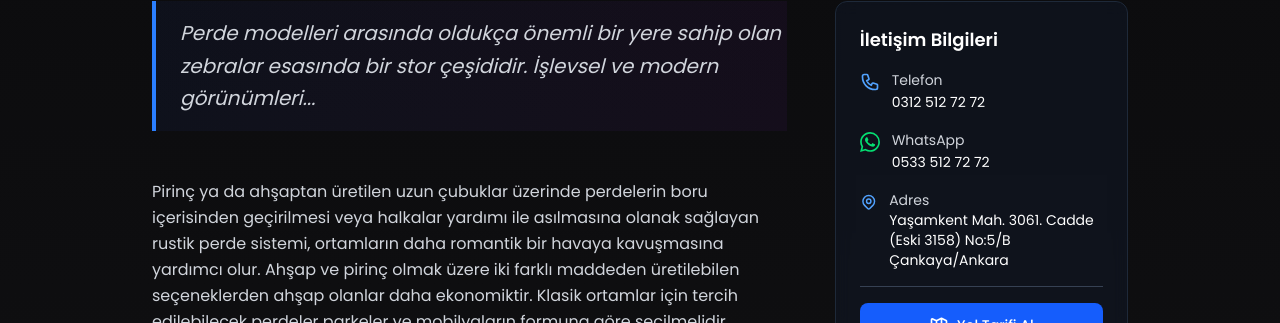
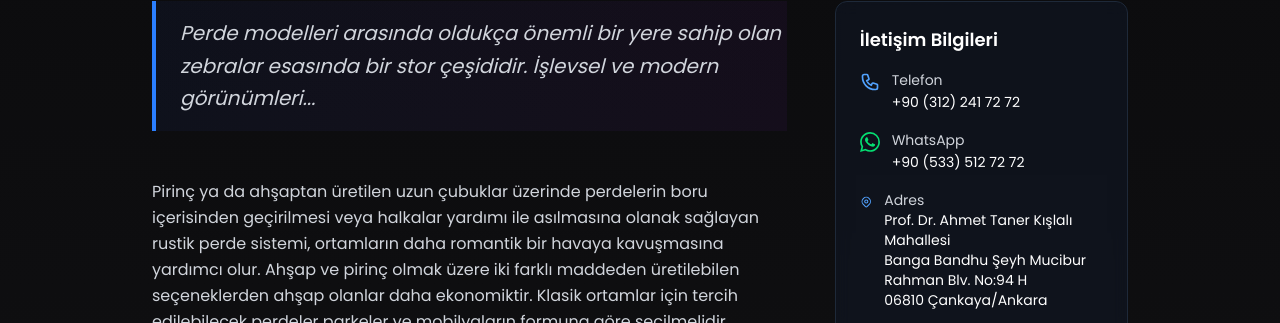
Before and after one commit to berkaybasol/pileperdefront, a Next.js app: page /blog/rustik-perde-sevenler-buraya in a window 1280 px wide. Shown: the part 477-800 px from the top of the page. Built offline with nearby package versions, Linux system fonts and the light colour scheme; no server answers.

Commit message:
Use site settings in blog contact info

```diff
--- a/app/blog/[slug]/page.tsx
+++ b/app/blog/[slug]/page.tsx
@@ -3,6 +3,7 @@ import Image from 'next/image';
 import Link from 'next/link';
 import { getAllBlogPosts, getPublicBlogPostBySlug, getPublicBlogPosts } from '@/lib/blogContent';
 import { sanitizeHtml } from '@/lib/sanitizeHtml';
+import { getPublicSiteSettings, normalizePhoneHref, normalizeWhatsAppNumber } from '@/lib/siteSettings';
 
 export async function generateStaticParams() {
   const posts = getAllBlogPosts();
@@ -117,6 +118,10 @@ export default async function BlogPost({ params }: { params: Promise<{ slug: str
   };
 
   const formattedContent = sanitizeHtml(formatContent(post.content));
+  const siteSettings = await getPublicSiteSettings();
+  const phone = siteSettings['company.phone.primary'];
+  const whatsapp = siteSettings['company.whatsapp.primary'];
+  const addressLines = siteSettings['company.address.showroom'].split(/\r?\n/).filter(Boolean);
 
   // İlgili yazıları bul
   const relatedPosts = posts
@@ -234,8 +239,8 @@ export default async function BlogPost({ params }: { params: Promise<{ slug: str
                     </svg>
                     <div>
                       <p className="text-sm text-gray-300">Telefon</p>
-                      <a href="tel:+903125127272" className="text-sm text-white hover:text-blue-400 transition-colors">
-                        0312 512 72 72
+                      <a href={`tel:${normalizePhoneHref(phone)}`} className="text-sm text-white hover:text-blue-400 transition-colors">
+                        {phone}
                       </a>
                     </div>
                   </div>
@@ -246,8 +251,8 @@ export default async function BlogPost({ params }: { params: Promise<{ slug: str
                     </svg>
                     <div>
                       <p className="text-sm text-gray-300">WhatsApp</p>
-                      <a href="https://wa.me/905335127272" target="_blank" rel="noopener noreferrer" className="text-sm text-white hover:text-green-400 transition-colors">
-                        0533 512 72 72
+                      <a href={`https://wa.me/${normalizeWhatsAppNumber(whatsapp)}`} target="_blank" rel="noopener noreferrer" className="text-sm text-white hover:text-green-400 transition-colors">
+                        {whatsapp}
                       </a>
                     </div>
                   </div>
@@ -260,15 +265,19 @@ export default async function BlogPost({ params }: { params: Promise<{ slug: str
                     <div>
                       <p className="text-sm text-gray-300">Adres</p>
                       <p className="text-sm text-white">
-                        Yaşamkent Mah. 3061. Cadde<br/>
-                        (Eski 3158) No:5/B Çankaya/Ankara
+                        {addressLines.map((line) => (
+                          <span key={line}>
+                            {line}
+                            <br />
+                          </span>
+                        ))}
                       </p>
                     </div>
                   </div>
 
                   <div className="pt-4 mt-4 border-t border-gray-700">
                     <a
-                      href="https://maps.app.goo.gl/5XbjMAsscS58sh7p8"
+                      href={siteSettings['company.maps.url']}
                       target="_blank"
                       rel="noopener noreferrer"
                       className="flex items-center justify-center gap-2 w-full py-3 bg-blue-600 hover:bg-blue-700 text-white rounded-lg transition-colors"
--- a/components/Contact.tsx
+++ b/components/Contact.tsx
@@ -3,31 +3,12 @@
 import { motion } from 'framer-motion'
 import Link from 'next/link'
 import { useEffect, useMemo, useState } from 'react'
+import { fallbackSiteSettings, getPublicSiteSettings, normalizePhoneHref, normalizeWhatsAppNumber } from '@/lib/siteSettings'
 
 const API_BASE_URL = process.env.NEXT_PUBLIC_API_BASE_URL || 'http://localhost:8080'
 
-type ApiResponse<T> = {
-  success: boolean
-  data: T
-  message: string | null
-  timestamp: string
-}
-
-const fallbackSettings: Record<string, string> = {
-  'company.phone.primary': '+90 (312) 241 72 72',
-  'company.whatsapp.primary': '+90 (533) 512 72 72',
-  'company.email': 'info@pileperde.com.tr',
-  'company.address.showroom': 'Prof. Dr. Ahmet Taner Kışlalı Mahallesi\nBanga Bandhu Şeyh Mucibur Rahman Blv. No:94 H\n06810 Çankaya/Ankara',
-  'company.maps.url': 'https://maps.app.goo.gl/vZuC8nLLVss97n2Z9',
-  'company.hours.weekday': 'Pzt-Cmt: 10:00-19:30',
-  'company.hours.sunday': 'Pazar: 11:30-17:30',
-}
-
-const normalizePhoneHref = (value: string) => value.replace(/[^\d+]/g, '')
-const normalizeWhatsAppNumber = (value: string) => value.replace(/\D/g, '')
-
 const Contact = () => {
-  const [settings, setSettings] = useState<Record<string, string>>(fallbackSettings)
+  const [settings, setSettings] = useState<Record<string, string>>(fallbackSiteSettings)
   const [formData, setFormData] = useState({
     name: '',
     phone: '',
@@ -39,16 +20,7 @@ const Contact = () => {
 
   useEffect(() => {
     const loadSettings = async () => {
-      try {
-        const response = await fetch(`${API_BASE_URL}/api/public/settings`)
-        if (!response.ok) {
-          return
-        }
-
-        const body = await response.json() as ApiResponse<Record<string, string>>
-        setSettings({ ...fallbackSettings, ...body.data })
-      } catch {
-      }
+      setSettings(await getPublicSiteSettings())
     }
 
     void loadSettings()
--- /dev/null
+++ b/lib/siteSettings.ts
@@ -0,0 +1,35 @@
+const API_BASE_URL = process.env.NEXT_PUBLIC_API_BASE_URL || 'http://localhost:8080'
+
+export const fallbackSiteSettings: Record<string, string> = {
+  'company.phone.primary': '+90 (312) 241 72 72',
+  'company.whatsapp.primary': '+90 (533) 512 72 72',
+  'company.email': 'info@pileperde.com.tr',
+  'company.address.showroom': 'Prof. Dr. Ahmet Taner Kışlalı Mahallesi\nBanga Bandhu Şeyh Mucibur Rahman Blv. No:94 H\n06810 Çankaya/Ankara',
+  'company.maps.url': 'https://maps.app.goo.gl/vZuC8nLLVss97n2Z9',
+  'company.hours.weekday': 'Pzt-Cmt: 10:00-19:30',
+  'company.hours.sunday': 'Pazar: 11:30-17:30',
+}
+
+type ApiResponse<T> = {
+  success: boolean
+  data: T
+  message: string | null
+  timestamp: string
+}
+
+export const normalizePhoneHref = (value: string) => value.replace(/[^\d+]/g, '')
+export const normalizeWhatsAppNumber = (value: string) => value.replace(/\D/g, '')
+
+export const getPublicSiteSettings = async () => {
+  try {
+    const response = await fetch(`${API_BASE_URL}/api/public/settings`, { cache: 'no-store' })
+    if (!response.ok) {
+      return fallbackSiteSettings
+    }
+
+    const body = await response.json() as ApiResponse<Record<string, string>>
+    return { ...fallbackSiteSettings, ...body.data }
+  } catch {
+    return fallbackSiteSettings
+  }
+}
```
